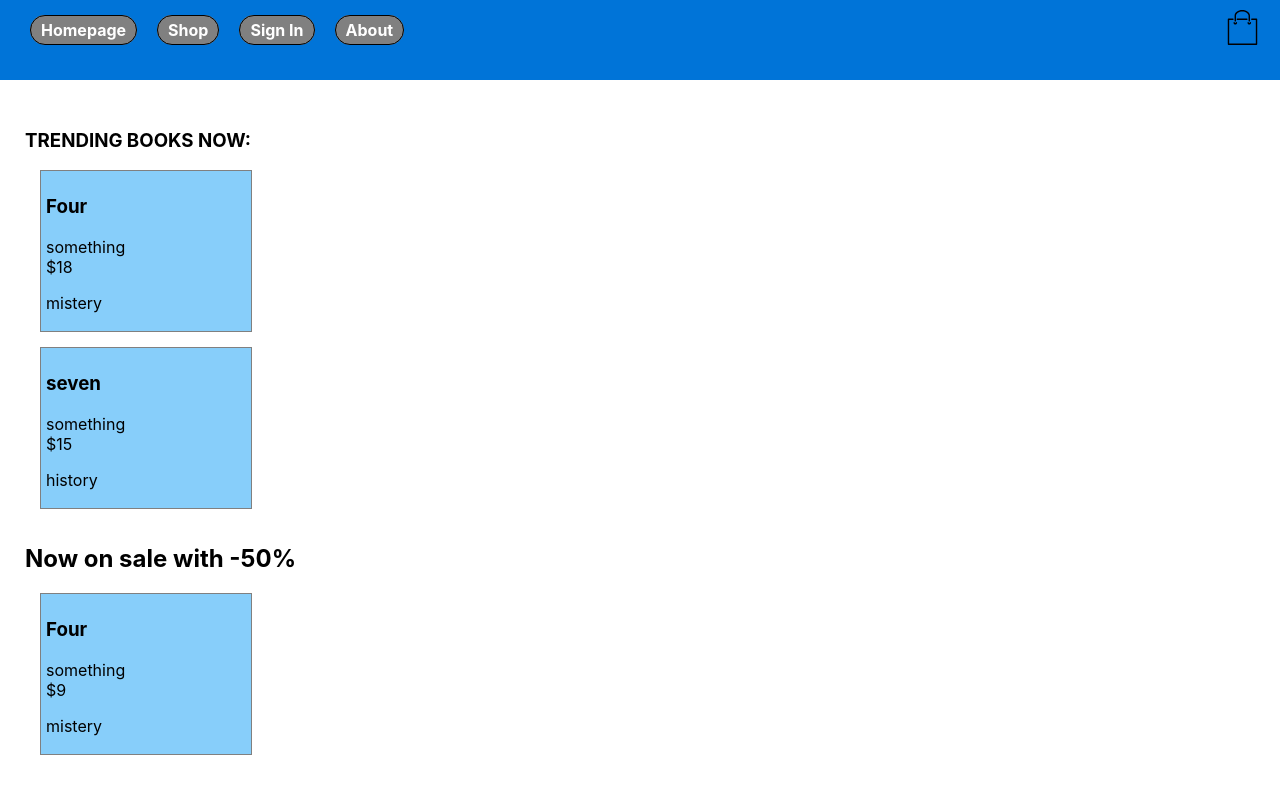
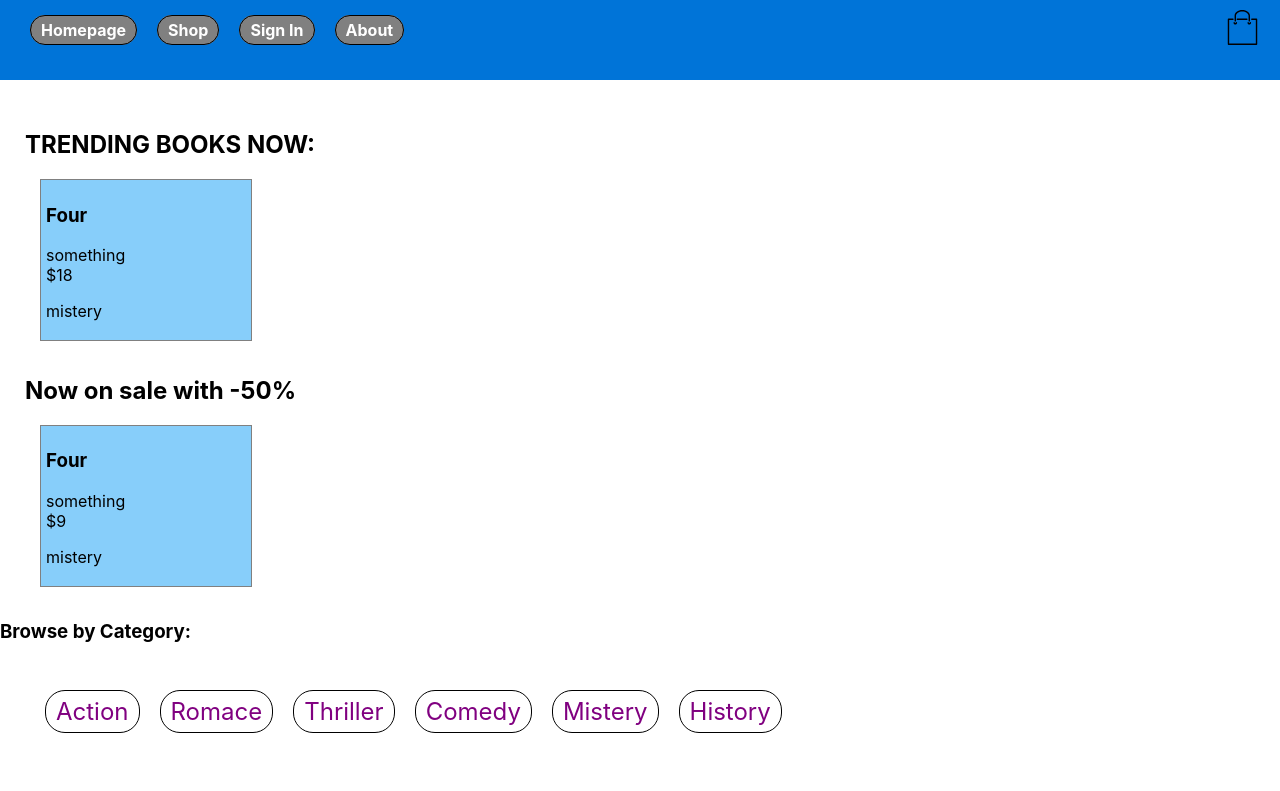
Before and after one commit to philip993/book-store, a React (Create React App) app: page / in a window 1280 px wide. Shown: the top 791 px of the page. Built offline with nearby package versions, Linux system fonts and the light colour scheme.

Commit message:
73. trending items show only one random item

```diff
--- a/src/components/trending/trending-item.jsx
+++ b/src/components/trending/trending-item.jsx
@@ -2,15 +2,22 @@ import React from "react";
 import BOOKS_DATA from "../../assets/BOOKS_DATA";
 import Book from "../book/book";
 
-const TrendingItems = ({ isTrending }) => (
-  <div className="trending">
-    <h3 className="trending-title">TRENDING BOOKS NOW:</h3>
-    {BOOKS_DATA.filter(b => b.isTrending === true)
-      .filter((item, ind) => ind < 3)
-      .map(({ id, ...otherProps }) => (
-        <Book key={id} {...otherProps} />
-      ))}
-  </div>
-);
+const TrendingItems = () => {
+  const trendingBooks = BOOKS_DATA.filter(book => book.isTrending).map(
+    ({ id, ...otherProps }) => <Book key={id} {...otherProps} />
+  );
+
+  const getRandomBook = () => {
+    const index = Math.floor(Math.random() * trendingBooks.length);
+    return trendingBooks[index];
+  };
+
+  return (
+    <div className="trending">
+      <h2 className="trending-title">TRENDING BOOKS NOW:</h2>
+      {getRandomBook(trendingBooks)}
+    </div>
+  );
+};
 
 export default TrendingItems;
--- a/src/components/trending/trending-item.scss
+++ b/src/components/trending/trending-item.scss
@@ -1,6 +1,6 @@
 .trending {
     display: flex;
-    flex-direction: row;
+
 
     .trending-title {
         font-weight: bold;
```
